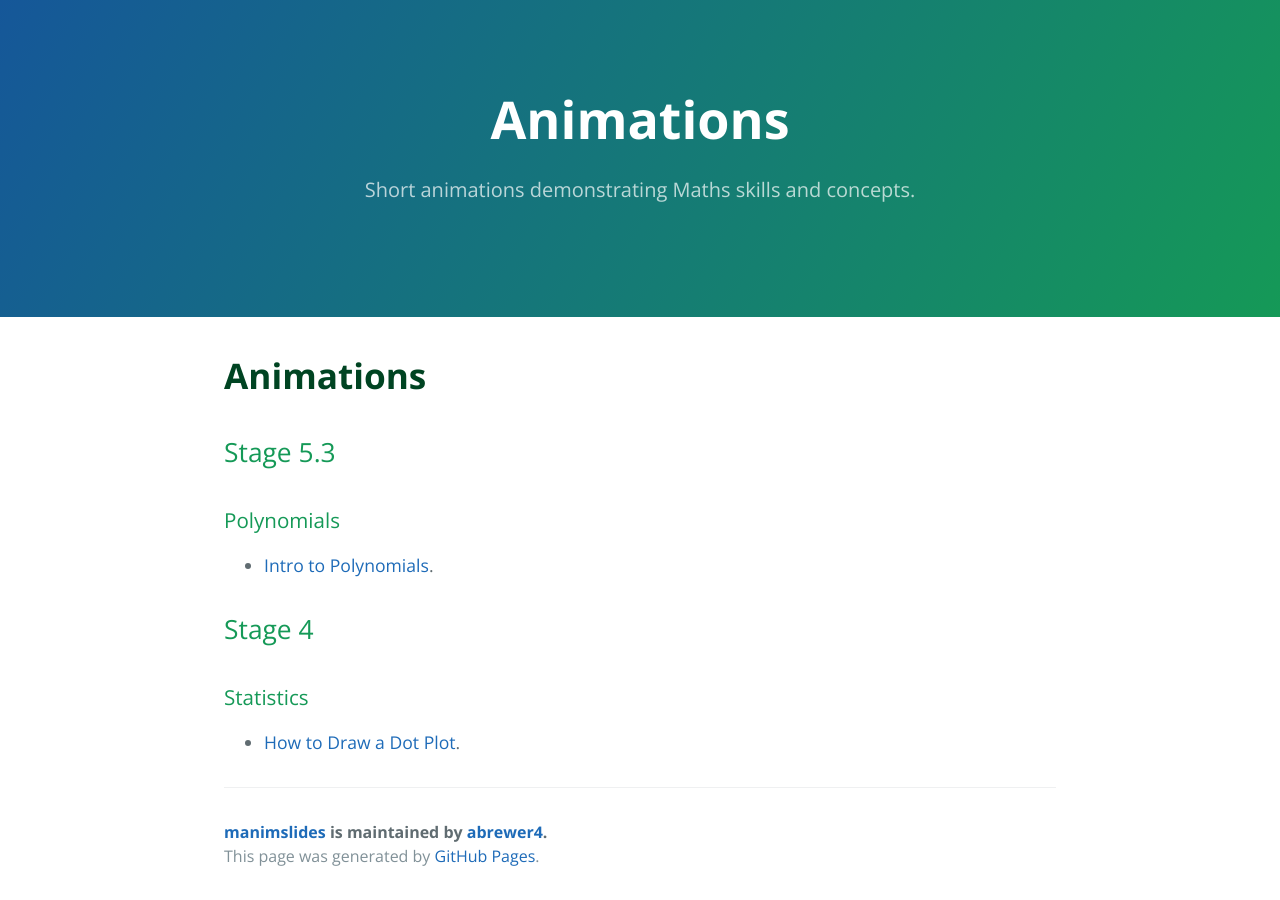
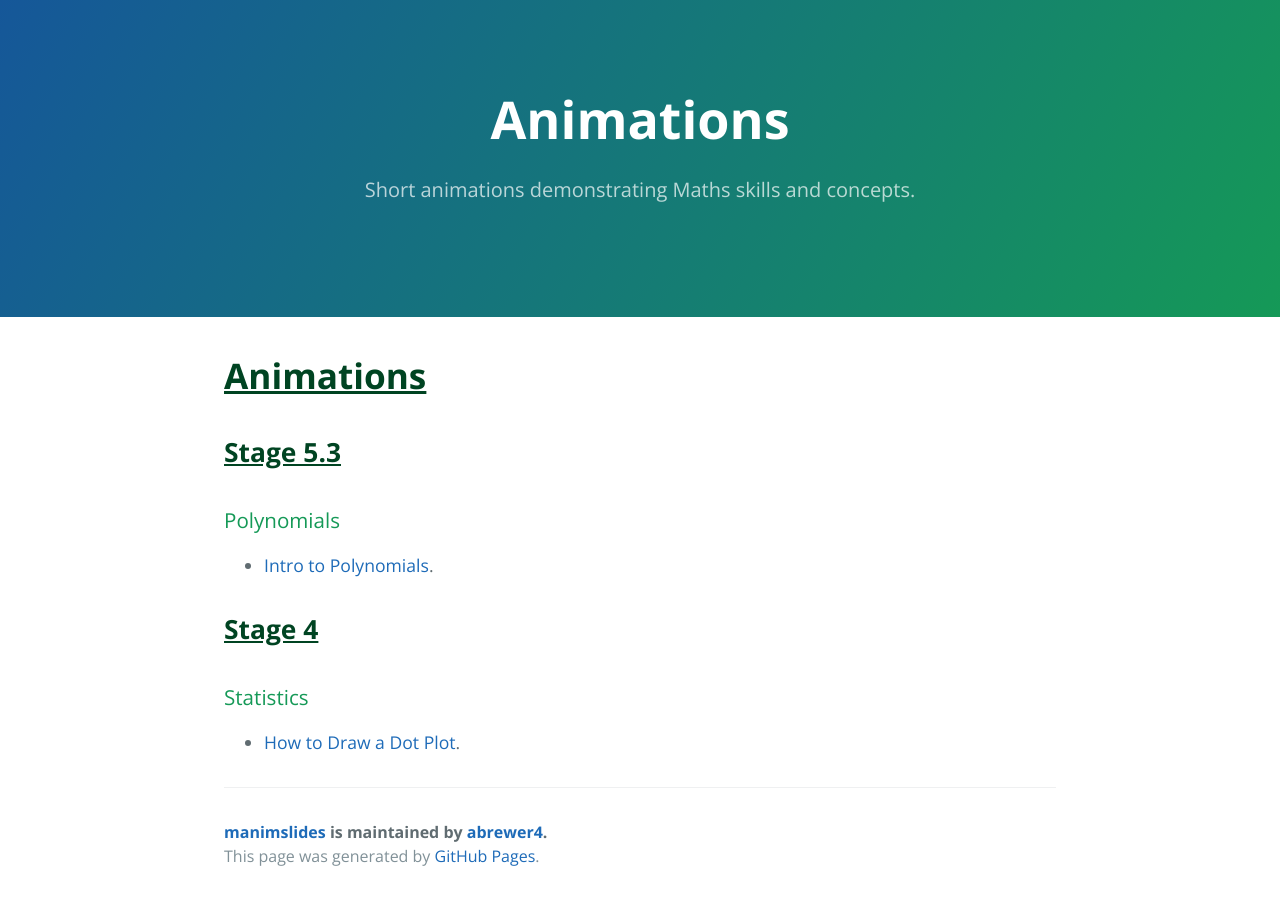
Before and after one commit to abrewer4/manimslides, a Jekyll site: the page built from index.md, in a window 1280 px wide. Built offline with Jekyll 4.4.1, drawn with Linux system fonts in a browser that asks for light colours; our own code applies the rules of GitHub Pages for plain Markdown files.

Commit message:
Update jekyll-theme-cayman.scss

```diff
--- a/_sass/jekyll-theme-cayman.scss
+++ b/_sass/jekyll-theme-cayman.scss
@@ -212,8 +212,10 @@ a {
     font-weight: normal;
     color: $section-headings-color;
   }
-  h1 {
+
+  h1, h2 {
     font-weight: bold;
+    text-decoration: underline;
     color: #004422;
   }
 
```
